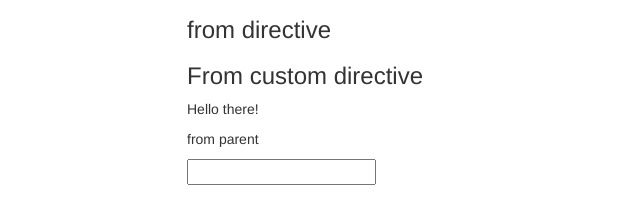
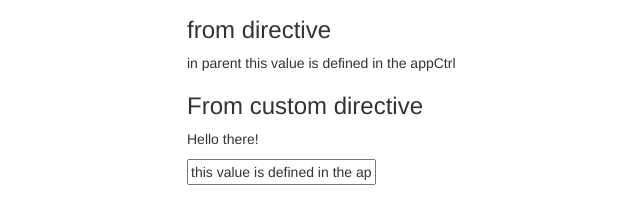
Before and after one commit to EvelyneWauters/AngularJsExampleApp, a website: page app/index.html in a window 1280 px wide. Shown: the part 232-456 px from the top of the page, without its empty margins (103-743 px from the left). Drawn offline with nearby package versions, Linux system fonts and the light colour scheme; some packages are replaced by stand-ins of ours; files that its build step writes are made by us from their sources; a script that the page names is missing.

Commit message:
step 3 - one way binding

```diff
--- a/app/scripts/controllers/appCtrl.js
+++ b/app/scripts/controllers/appCtrl.js
@@ -5,6 +5,7 @@
   function AppCtrl($scope, appTitle, $location)  {
     $scope.title = appTitle;                //deze var is nu op de scope aanwezig onder de naam 'title'
 
+    $scope.value = 'this value is defined in the appCtrl';
 
     $scope.goto = function() {
       $location.path('/data/456');
--- a/app/scripts/directives/customDirective.js
+++ b/app/scripts/directives/customDirective.js
@@ -6,7 +6,8 @@
         templateUrl: 'views/customDirective.html',
         restrict: 'EA',         //E : alleen als element, EA: zowel als element als attribuut
         scope: {
-
+            //welke attributen willen we op onze directive?
+          myAttr: '@'
         }
       }
     });
--- a/app/views/customDirective.html
+++ b/app/views/customDirective.html
@@ -2,6 +2,5 @@
 
 <p> Hello there! </p>
 
-<p> from parent {{title}} </p>
 
-<input type="text" ng-model="title"/>
+<input ng-model="myAttr"/>
--- a/app/views/home.html
+++ b/app/views/home.html
@@ -4,5 +4,9 @@
 
 <h3 simple-directive>this is going to be replaced</h3>
 
+<p> in parent {{value}} </p>
 
-<custom-directive>this should be a custom directive</custom-directive>
+<p>{{ myAttr }}</p>
+
+
+<custom-directive my-attr="{{value}}">this should be a custom directive</custom-directive>
```
